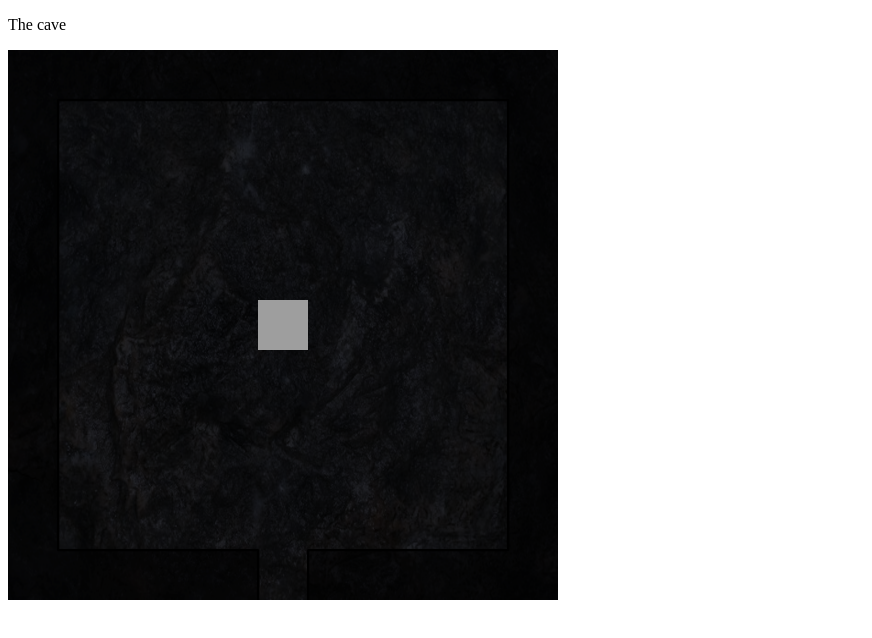
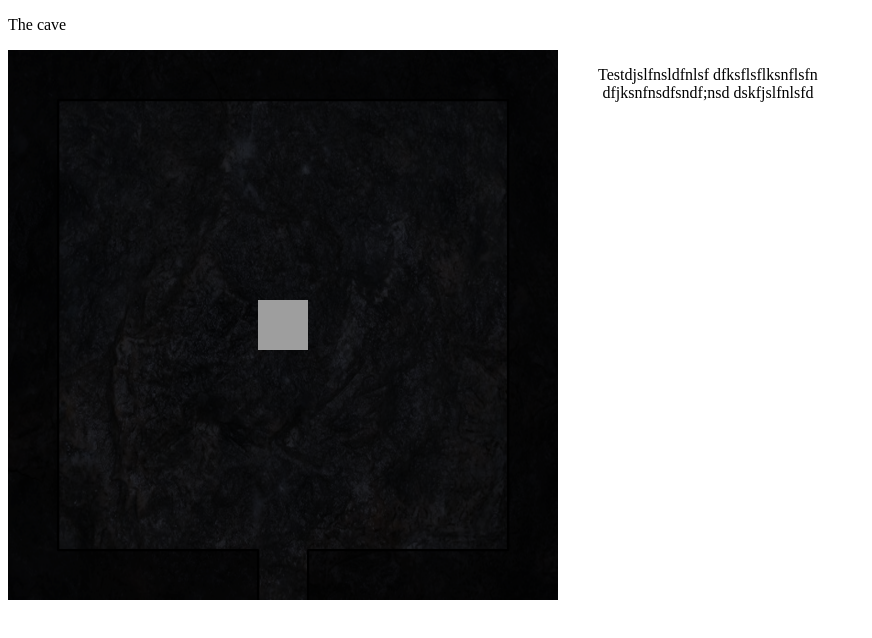
Before and after one commit to mmaciejewski/Ghost, a plain HTML site: page index.html in a window 1280 px wide. Shown: the whole page, without its empty margins (0-872 px from the left). Drawn offline with nearby package versions, Linux system fonts and the light colour scheme; grey boxes are pictures that could not be loaded.

Commit message:
Description
Added description box

```diff
--- a/index.html
+++ b/index.html
@@ -10,9 +10,15 @@
 
     <body>
         <div id="container">
-            <p id="message"></p>
+            <p id="location"></p>
             <div id="map">
                 <div id="ghost"><img id="ghostImg" src="http://people.ucsc.edu/~jelgutie/Kawaii/kawaiiimages/41.gif"/></div>
+            </div>
+            <div id="description">
+                <p id="story">Testdjslfnsldfnlsf
+                dfksflsflksnflsfn
+                dfjksnfnsdfsndf;nsd
+                dskfjslfnlsfd</p>
             </div>
         </div>
     </body>
--- a/script.js
+++ b/script.js
@@ -1,7 +1,7 @@
 /* jshint browser:true, jquery:true */
 
 $(document).ready(function() {
-    $("#message").text("The cave");
+    $("#location").text("The cave");
 
     //GHOST MOVEMENT
     $(document).keydown(function(e){
--- a/style.css
+++ b/style.css
@@ -4,6 +4,7 @@
     background-image: url(img/Cave.png);
     background-size: contain;
     display: block;
+    float: left;
 }
 
 #ghost{
@@ -15,3 +16,13 @@
     width: 50px;
     height: 50px;
 }
+
+#description{
+    width: 300px;
+    height: 550px;
+    overflow: auto;
+}
+
+#story{
+    text-align: center;
+}
```
